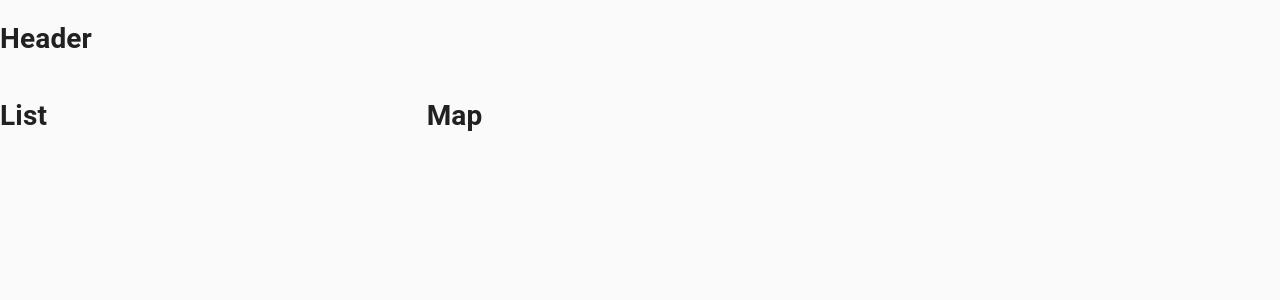
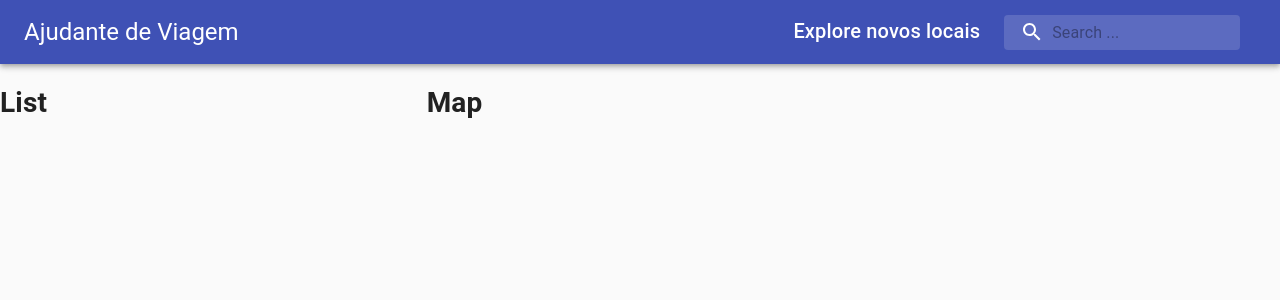
Before and after one commit to JoaoJacques13/app_viagens, a React (Create React App) app: page / in a window 1280 px wide. Shown: the top 300 px of the page. Built offline with nearby package versions, Linux system fonts and the light colour scheme.

Commit message:
Header pronto

```diff
--- a/src/App.js
+++ b/src/App.js
@@ -4,7 +4,7 @@
 import Header from './components/Header/Header'
 import List from './components/List/List'
 import Map from './components/Map/Map'
-import PlaceDetails from './components/PlaceDetails/PlaceDetails'
+//import PlaceDetails from './components/PlaceDetails/PlaceDetails'
 
 
 const App = () => {
--- a/src/components/Header/Header.jsx
+++ b/src/components/Header/Header.jsx
@@ -1,8 +1,34 @@
 import React from "react";
+//import { Autocomplete } from "@react-google-maps/api";
+import { AppBar, Toolbar, Typography, InputBase, Box } from "@material-ui/core";
+import SearchIcon from '@material-ui/icons/Search'
+
+import useStyles from './styles'
 
 const Header = () => {
+  const classes = useStyles();
+
   return (
-    <h1>Header</h1>
+    <AppBar position="static">
+      <Toolbar className={classes.toolbar}>
+        <Typography variant="h5" className={classes.title}>
+          Ajudante de Viagem
+        </Typography>
+        <Box display="flex">
+          <Typography variant="h6" className={classes.title}>
+            Explore novos locais
+          </Typography>
+          {/*<Autocomplete>*/}
+            <div className={classes.search}>
+              <div className={classes.searchIcon}>
+                <SearchIcon/>
+              </div>
+              <InputBase placeholder="Search ..." classes={{ root: classes.InputRoot, input: classes.inputInput}}/>
+            </div>
+          {/*</Autocomplete>*/}
+        </Box>
+      </Toolbar>
+    </AppBar>
   );
 }
 
--- a/src/components/Header/styles.js
+++ b/src/components/Header/styles.js
@@ -0,0 +1,32 @@
+import { alpha, makeStyles } from '@material-ui/core/styles';
+
+export default makeStyles((theme) => ({
+  title: {
+    display: 'none',
+    [theme.breakpoints.up('sm')]: {
+      display: 'block',
+    },
+  },
+  search: {
+    position: 'relative',
+    borderRadius: theme.shape.borderRadius,
+    backgroundColor: alpha(theme.palette.common.white, 0.15),
+    '&:hover': { backgroundColor: alpha(theme.palette.common.white, 0.25) },
+    marginRight: theme.spacing(2),
+    marginLeft: 0,
+    width: '100%',
+    [theme.breakpoints.up('sm')]: { marginLeft: theme.spacing(3), width: 'auto' },
+  },
+  searchIcon: {
+    padding: theme.spacing(0, 2), height: '100%', position: 'absolute', pointerEvents: 'none', display: 'flex', alignItems: 'center', justifyContent: 'center',
+  },
+  inputRoot: {
+    color: 'inherit',
+  },
+  inputInput: {
+    padding: theme.spacing(1, 1, 1, 0), paddingLeft: `calc(1em + ${theme.spacing(4)}px)`, transition: theme.transitions.create('width'), width: '100%', [theme.breakpoints.up('md')]: { width: '20ch' },
+  },
+  toolbar: {
+    display: 'flex', justifyContent: 'space-between',
+  },
+}));
```
